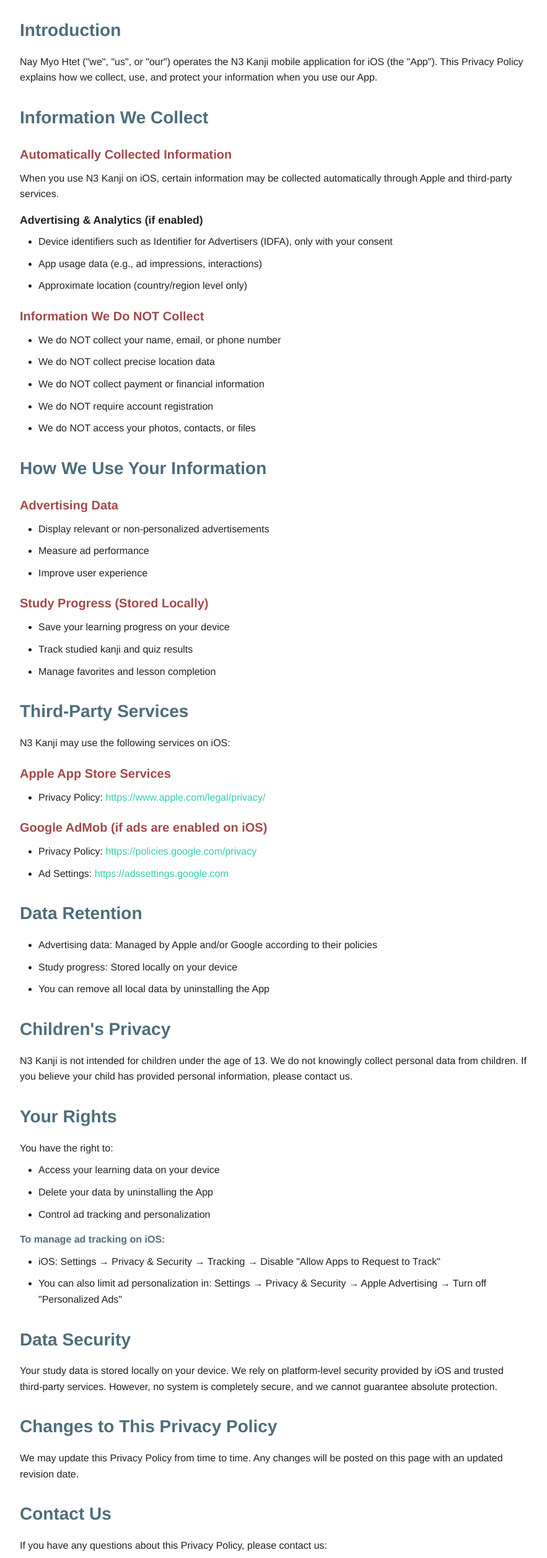
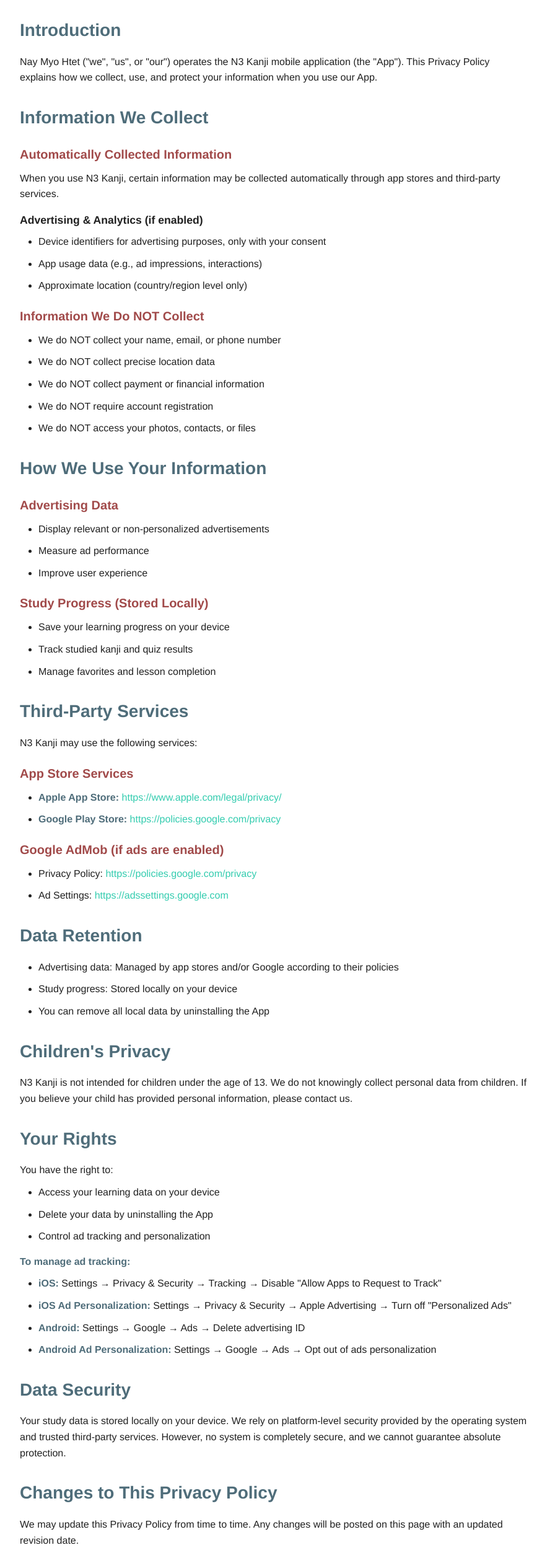
Before and after one commit to NayMyo7/NayMyo7.github.io, a plain HTML site: page n3kanji-ios-privacy.html in a window 1280 px wide. Shown: the part 145-2659 px from the top of the page at 62% size, without its empty margins (198-1081 px from the left). Drawn offline with Linux system fonts and the light colour scheme.

Commit message:
Modify the privacy policies to be platform-agnostic for N2, N3, N4, and N5 Kanji apps

```diff
--- a/n3kanji-ios-privacy.html
+++ b/n3kanji-ios-privacy.html
@@ -3,7 +3,7 @@
 <head>
   <meta charset="utf-8" />
   <meta name="viewport" content="width=device-width, initial-scale=1" />
-  <title>Privacy Policy for N3 Kanji (iOS)</title>
+  <title>Privacy Policy for N3 Kanji</title>
   <style>
     :root {
       --primary: #4F6D7A;
@@ -46,11 +46,11 @@
 <body>
 <main>
 
-<h1>Privacy Policy for N3 Kanji (iOS)</h1>
+<h1>Privacy Policy for N3 Kanji</h1>
 
 <h2>Introduction</h2>
 <p>
-  Nay Myo Htet ("we", "us", or "our") operates the N3 Kanji mobile application for iOS (the "App").
+  Nay Myo Htet ("we", "us", or "our") operates the N3 Kanji mobile application (the "App").
   This Privacy Policy explains how we collect, use, and protect your information when you use our App.
 </p>
 
@@ -58,13 +58,13 @@
 
 <h3>Automatically Collected Information</h3>
 <p>
-  When you use N3 Kanji on iOS, certain information may be collected automatically through Apple
+  When you use N3 Kanji, certain information may be collected automatically through app stores
   and third-party services.
 </p>
 
 <h4>Advertising & Analytics (if enabled)</h4>
 <ul>
-  <li>Device identifiers such as Identifier for Advertisers (IDFA), only with your consent</li>
+  <li>Device identifiers for advertising purposes, only with your consent</li>
   <li>App usage data (e.g., ad impressions, interactions)</li>
   <li>Approximate location (country/region level only)</li>
 </ul>
@@ -95,19 +95,25 @@
 </ul>
 
 <h2>Third-Party Services</h2>
-<p>N3 Kanji may use the following services on iOS:</p>
+<p>N3 Kanji may use the following services:</p>
 
-<h3>Apple App Store Services</h3>
+<h3>App Store Services</h3>
 <ul>
   <li>
-    Privacy Policy:
+    <strong>Apple App Store:</strong>
     <a href="https://www.apple.com/legal/privacy/" target="_blank" rel="noopener noreferrer">
       https://www.apple.com/legal/privacy/
     </a>
   </li>
+  <li>
+    <strong>Google Play Store:</strong>
+    <a href="https://policies.google.com/privacy" target="_blank" rel="noopener noreferrer">
+      https://policies.google.com/privacy
+    </a>
+  </li>
 </ul>
 
-<h3>Google AdMob (if ads are enabled on iOS)</h3>
+<h3>Google AdMob (if ads are enabled)</h3>
 <ul>
   <li>
     Privacy Policy:
@@ -125,7 +131,7 @@
 
 <h2>Data Retention</h2>
 <ul>
-  <li>Advertising data: Managed by Apple and/or Google according to their policies</li>
+  <li>Advertising data: Managed by app stores and/or Google according to their policies</li>
   <li>Study progress: Stored locally on your device</li>
   <li>You can remove all local data by uninstalling the App</li>
 </ul>
@@ -145,21 +151,26 @@
   <li>Control ad tracking and personalization</li>
 </ul>
 
-<p><strong>To manage ad tracking on iOS:</strong></p>
+<p><strong>To manage ad tracking:</strong></p>
 <ul>
   <li>
-    iOS: Settings → Privacy & Security → Tracking → Disable "Allow Apps to Request to Track"
+    <strong>iOS:</strong> Settings → Privacy & Security → Tracking → Disable "Allow Apps to Request to Track"
   </li>
   <li>
-    You can also limit ad personalization in:
-    Settings → Privacy & Security → Apple Advertising → Turn off "Personalized Ads"
+    <strong>iOS Ad Personalization:</strong> Settings → Privacy & Security → Apple Advertising → Turn off "Personalized Ads"
+  </li>
+  <li>
+    <strong>Android:</strong> Settings → Google → Ads → Delete advertising ID
+  </li>
+  <li>
+    <strong>Android Ad Personalization:</strong> Settings → Google → Ads → Opt out of ads personalization
   </li>
 </ul>
 
 <h2>Data Security</h2>
 <p>
   Your study data is stored locally on your device.
-  We rely on platform-level security provided by iOS and trusted third-party services.
+  We rely on platform-level security provided by the operating system and trusted third-party services.
   However, no system is completely secure, and we cannot guarantee absolute protection.
 </p>
 
```
Also changed, not shown: n2kanji-ios-privacy.html (+26 -15 lines), n4kanji-ios-privacy.html (+26 -15 lines), n5kanji-ios-privacy.html (+26 -15 lines).
